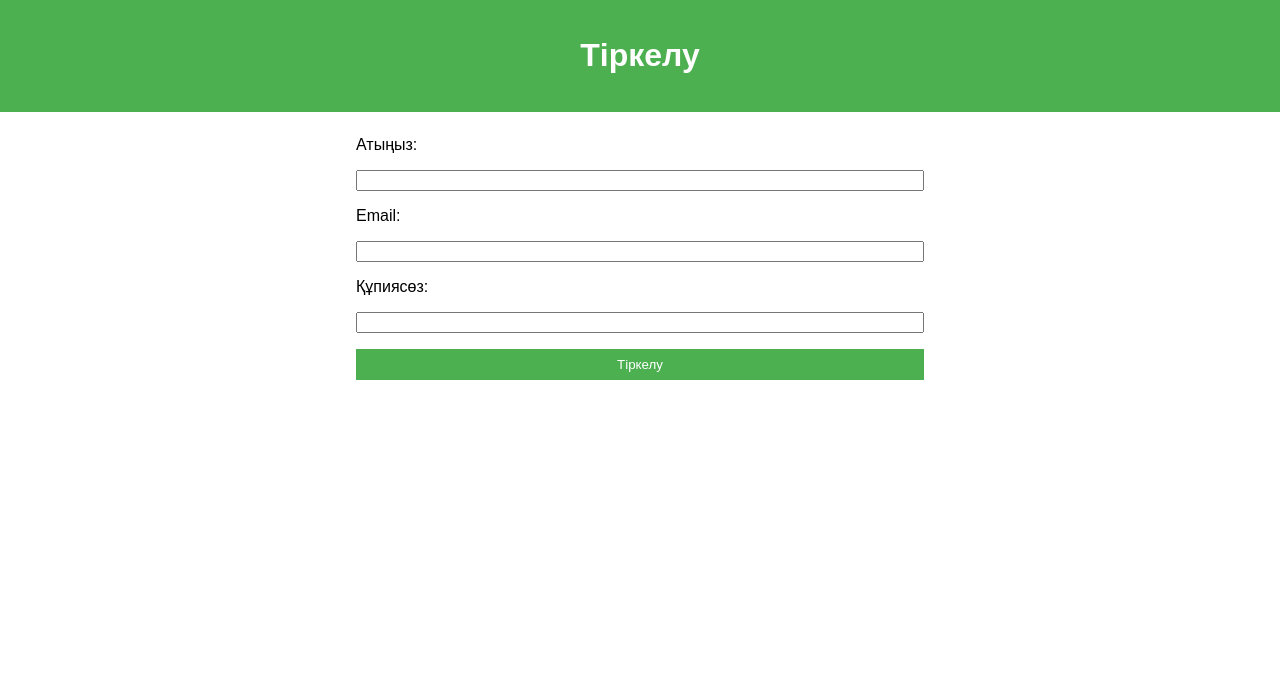
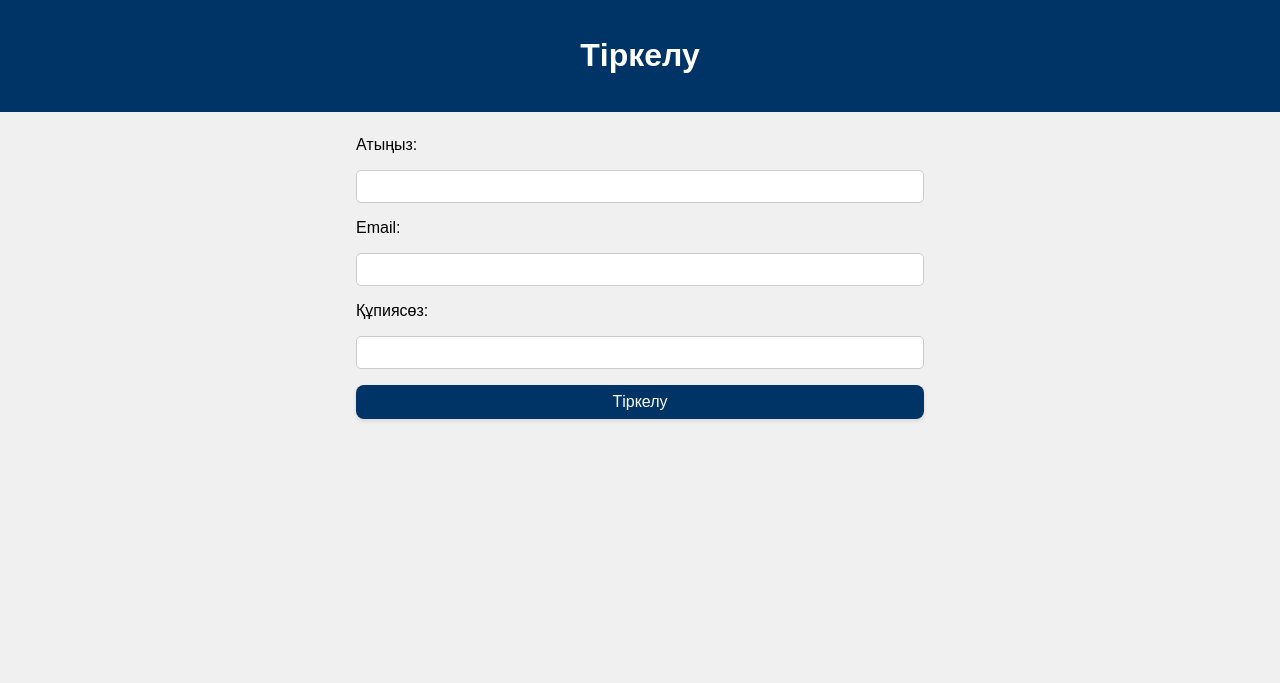
Before and after one commit to aky1baeva/project, a PHP site: page /register.html in a window 1280 px wide. Shown: the top 683 px of the page. Run offline with PHP 8.4, Linux system fonts and the light colour scheme.

Commit message:
Обновила файл

```diff
--- a/styles.css
+++ b/styles.css
@@ -1,27 +1,33 @@
 * {
     box-sizing: border-box;
 }
+
 body {
     font-family: Arial, sans-serif;
     margin: 0;
     padding: 0;
+    background-color: #f0f0f0; /* Светлый фон для контраста */
 }
+
 header {
-    background-color: #4CAF50;
+    background-color: #003366; /* Темно-синий цвет для заголовка */
     color: white;
     padding: 1rem;
     text-align: center;
 }
+
 nav a {
     color: white;
     margin: 0 1rem;
     text-decoration: none;
 }
+
 main {
     padding: 1rem;
     max-width: 600px;
     margin: 0 auto;
 }
+
 footer {
     background-color: #333;
     color: white;
@@ -31,20 +37,40 @@ footer {
     bottom: 0;
     width: 100%;
 }
+
 form {
     display: flex;
     flex-direction: column;
 }
+
 label, input, button {
     margin: 0.5rem 0;
 }
+
+input {
+    padding: 0.5rem;
+    border: 1px solid #ccc; /* Умеренная рамка для полей ввода */
+    border-radius: 5px; /* Скругление углов для полей ввода */
+}
+
 button {
-    padding: 0.5rem;
-    background-color: #4CAF50;
+    padding: 0.5rem 1rem; /* Увеличенный отступ по горизонтали */
+    background-color: #003366; /* Темно-синий цвет для кнопок */
     color: white;
     border: none;
+    border-radius: 8px; /* Закругленные углы */
     cursor: pointer;
+    transition: background-color 0.3s, transform 0.2s; /* Плавный переход при наведении */
+    font-size: 1rem; /* Размер шрифта */
+    box-shadow: 0 2px 4px rgba(0, 0, 0, 0.1); /* Тень для кнопки */
 }
+
 button:hover {
-    background-color: #45a049;
+    background-color: #00509e; /* Светлее темно-синий при наведении */
+    transform: translateY(-2px); /* Подъем кнопки при наведении */
 }
+
+button:active {
+    background-color: #002244; /* Еще более темный при нажатии */
+    transform: translateY(0); /* Сбрасываем подъем кнопки при нажатии */
+}
```
